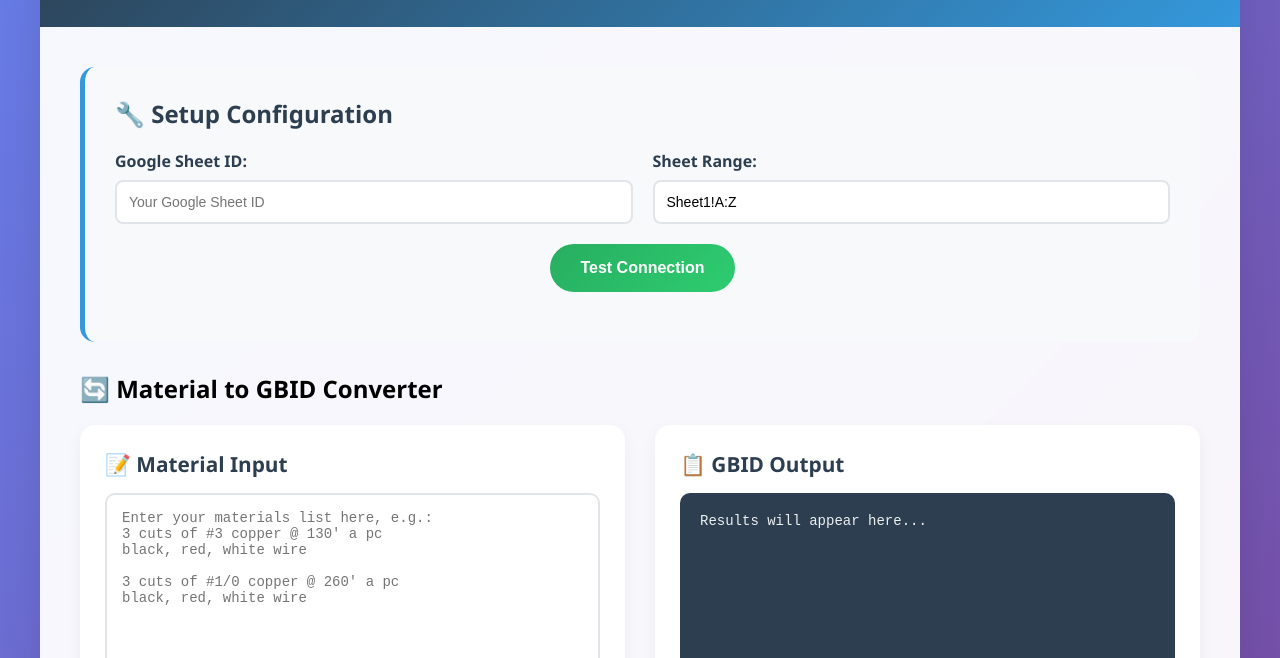
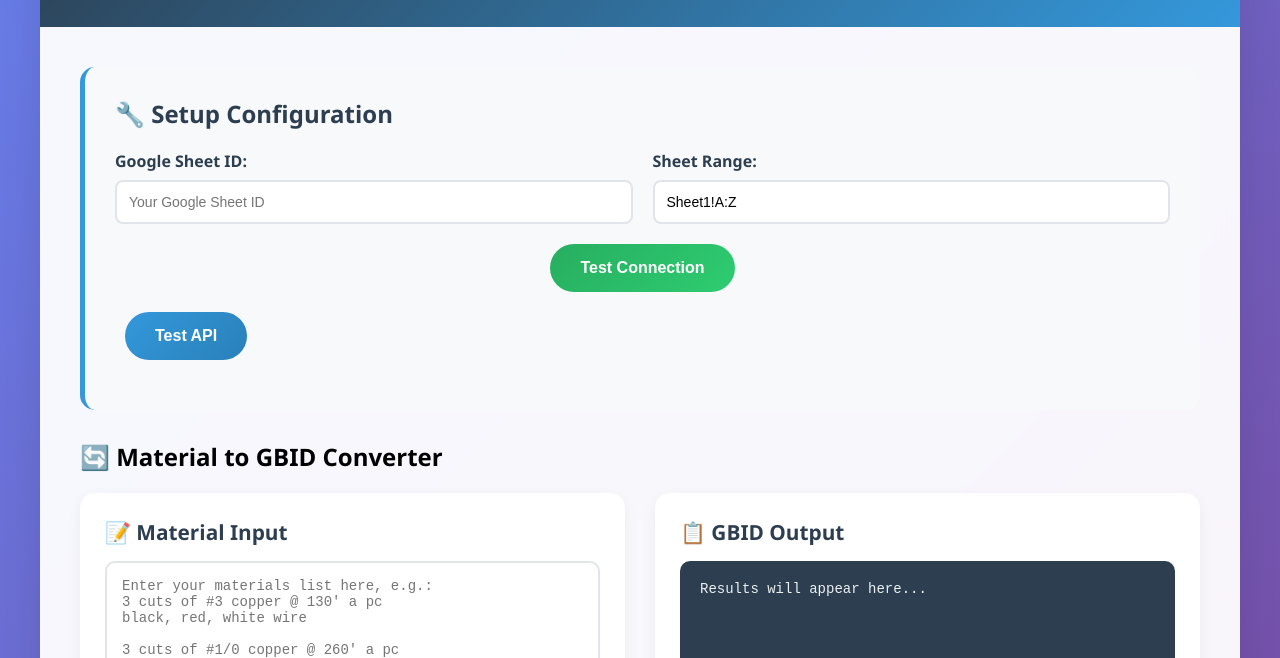
Before and after one commit to connortrolfe/gbid-converter, a website: page index.html in a window 1280 px wide. Shown: the part 142-800 px from the top of the page. Drawn offline with Linux system fonts and the light colour scheme.

Commit message:
Update index.html

```diff
--- a/index.html
+++ b/index.html
@@ -259,6 +259,7 @@
                     </div>
                 </div>
                 <button onclick="testConnection()" class="convert-btn" style="background: linear-gradient(135deg, #27ae60 0%, #2ecc71 100%);">Test Connection</button>
+                <button onclick="testAPI()" class="convert-btn" style="background: linear-gradient(135deg, #3498db 0%, #2980b9 100%); margin-left: 10px;">Test API</button>
                 <div id="connectionStatus"></div>
             </div>
 
@@ -345,6 +346,41 @@ black, red, white wire"></textarea>
             }
         }
 
+        // Test API connectivity and environment variables
+        async function testAPI() {
+            const statusDiv = document.getElementById('connectionStatus');
+            statusDiv.innerHTML = '<div class="status info">🔄 Testing API connectivity...</div>';
+
+            try {
+                const response = await fetch('/api/test', {
+                    method: 'GET',
+                    headers: {
+                        'Content-Type': 'application/json',
+                    }
+                });
+
+                if (response.ok) {
+                    const data = await response.json();
+                    let statusHtml = '<div class="status success">✅ API Test Results:</div>';
+                    statusHtml += '<div style="margin-top: 10px; font-family: monospace; font-size: 12px; background: #f8f9fa; padding: 10px; border-radius: 5px;">';
+                    statusHtml += `<div>Status: ${data.status}</div>`;
+                    statusHtml += `<div>Fetch Test: ${data.fetchTest}</div>`;
+                    statusHtml += '<div>Environment Variables:</div>';
+                    Object.entries(data.environment).forEach(([key, value]) => {
+                        statusHtml += `<div>  ${key}: ${value ? '✅ Set' : '❌ Missing'}</div>`;
+                    });
+                    statusHtml += `<div>Timestamp: ${data.timestamp}</div>`;
+                    statusHtml += '</div>';
+                    statusDiv.innerHTML = statusHtml;
+                } else {
+                    const error = await response.text();
+                    throw new Error(error);
+                }
+            } catch (error) {
+                statusDiv.innerHTML = `<div class="status error">❌ API Test failed: ${error.message}</div>`;
+            }
+        }
+
         // Convert materials using our Claude API proxy
         async function convertMaterials() {
             saveConfig();
```
